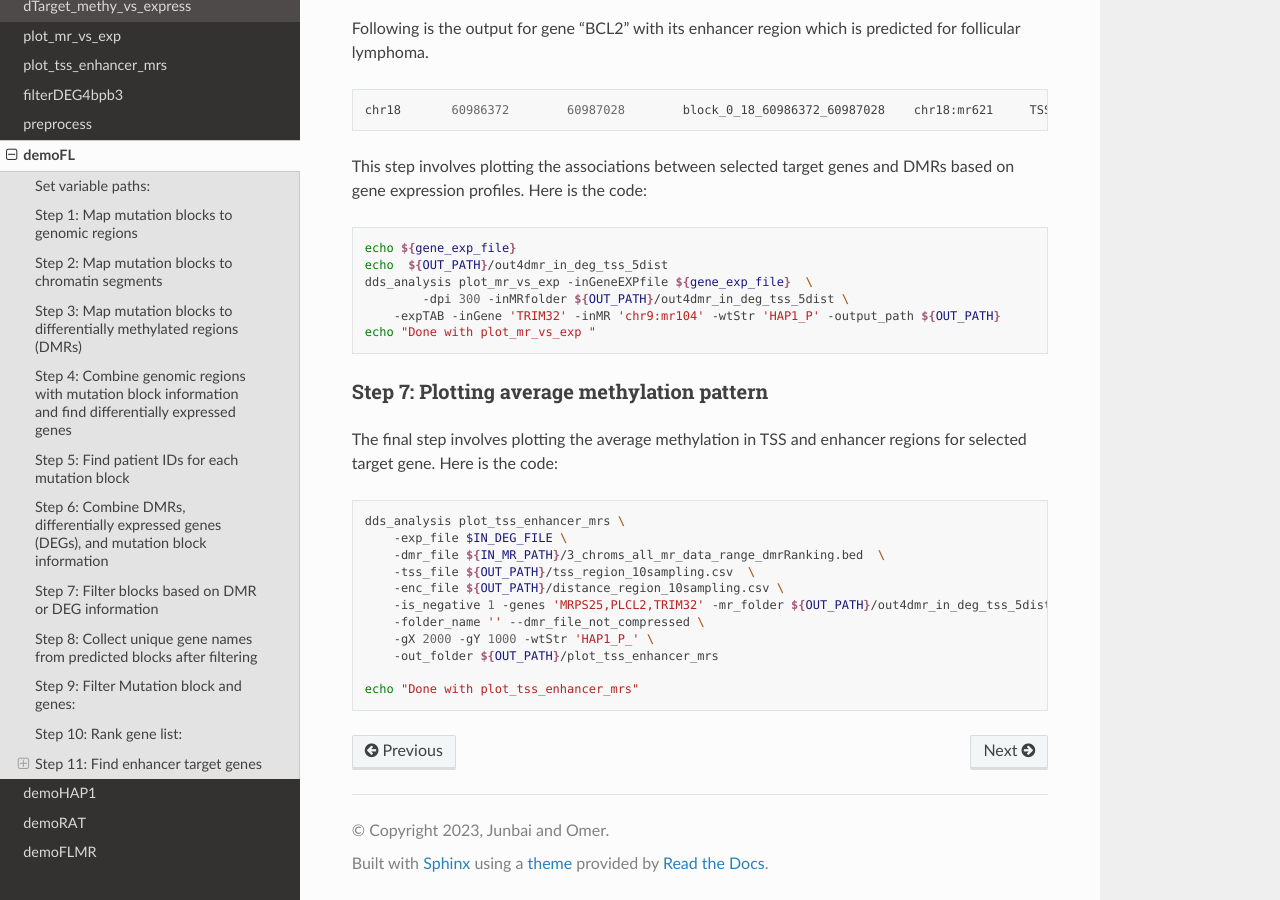
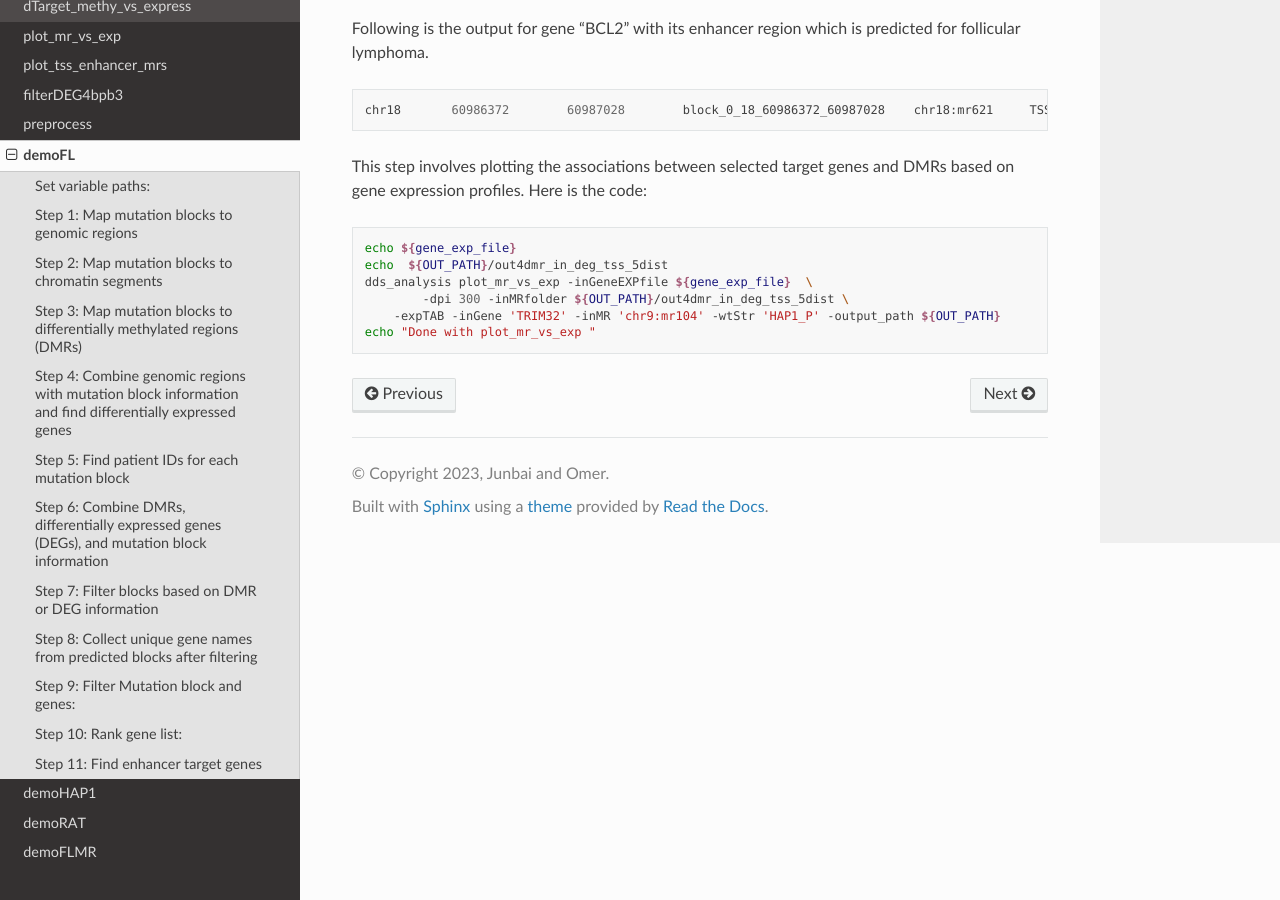
Before and after one commit to Omer0191/dds_analysis, a Sphinx documentation site: the page built from docs/source/content/demoFL.rst, in a window 1280 px wide and 900 px high, scrolled down 5572 px. Built offline with Sphinx 7.4.7 and the Read the Docs theme 2.0.0, drawn with Linux system fonts in a browser that asks for light colours.

Commit message:
Add files via upload

```diff
--- a/docs/source/content/demoFL.rst
+++ b/docs/source/content/demoFL.rst
@@ -296,23 +296,3 @@ This step involves plotting the associations between selected target genes and D
             -dpi 300 -inMRfolder ${OUT_PATH}/out4dmr_in_deg_tss_5dist \
         -expTAB -inGene 'TRIM32' -inMR 'chr9:mr104' -wtStr 'HAP1_P' -output_path ${OUT_PATH}
     echo "Done with plot_mr_vs_exp "
-
-
-Step 7: Plotting average methylation pattern
-____________________________________________
-
-The final step involves plotting the average methylation in TSS and enhancer regions for selected target gene. Here is the code:
-
-.. code-block:: bash
-
-    dds_analysis plot_tss_enhancer_mrs \
-	-exp_file $IN_DEG_FILE \
-	-dmr_file ${IN_MR_PATH}/3_chroms_all_mr_data_range_dmrRanking.bed  \
-	-tss_file ${OUT_PATH}/tss_region_10sampling.csv  \
-	-enc_file ${OUT_PATH}/distance_region_10sampling.csv \
-	-is_negative 1 -genes 'MRPS25,PLCL2,TRIM32' -mr_folder ${OUT_PATH}/out4dmr_in_deg_tss_5dist/ \
-	-folder_name '' --dmr_file_not_compressed \
-	-gX 2000 -gY 1000 -wtStr 'HAP1_P_' \
-	-out_folder ${OUT_PATH}/plot_tss_enhancer_mrs
-
-    echo "Done with plot_tss_enhancer_mrs"
--- a/docs/source/content/demoHAP1.rst
+++ b/docs/source/content/demoHAP1.rst
@@ -265,6 +265,8 @@ This step involves plotting the associations between selected target genes and D
         -expTAB -inGene 'TRIM32' -inMR 'chr9:mr104' -wtStr 'HAP1_P' -output_path ${OUT_PATH}
     echo "Done with plot_mr_vs_exp "
 
+.. image:: Trim32_5mC_TSS5dist_X2000_Y1000_G2000_binsize100_sigma50_neg_DMRs_2023-05-24.jpg
+
 
 Step 7: Plotting average methylation pattern
 ____________________________________________
```
Also changed, not shown: docs/source/content/Trim32_5mC_TSS5dist_X2000_Y1000_G2000_binsize100_sigma50_neg_DMRs_2023-05-24.jpg (added).
